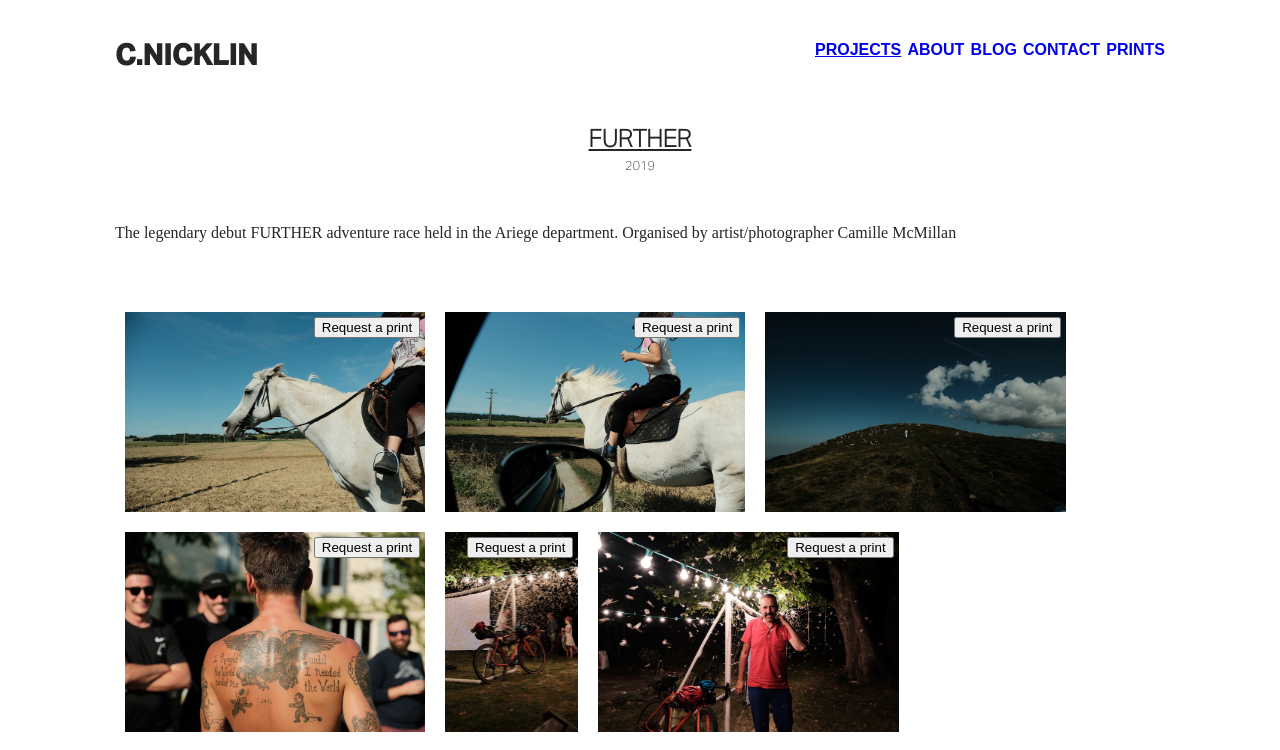
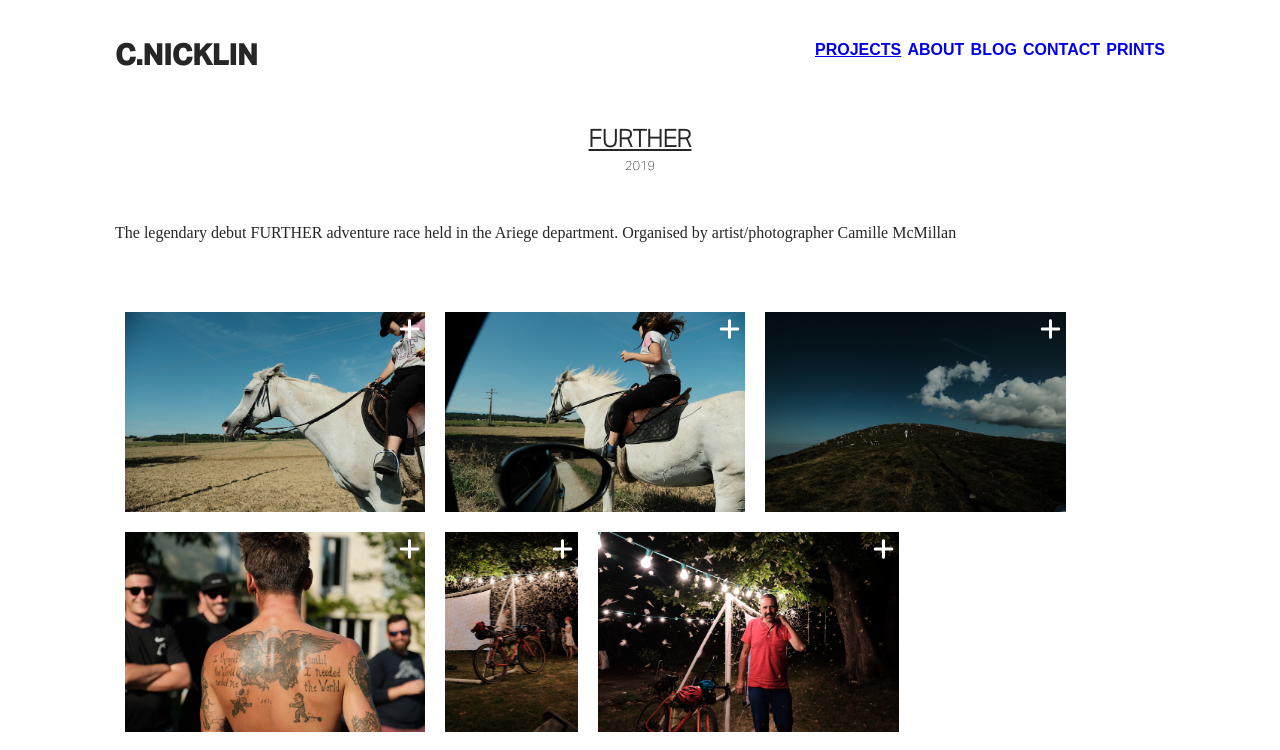
Before and after one commit to CalNicklin/photographyportfolio, a React (Create React App) app: page /projects/further in a window 1280 px wide. Shown: the top 750 px of the page. Built offline with nearby package versions, Linux system fonts and the light colour scheme; a web font is replaced by a local one.

Commit message:
adds faPlus icon

```diff
--- a/package.json
+++ b/package.json
@@ -3,6 +3,9 @@
   "version": "0.1.0",
   "private": true,
   "dependencies": {
+    "@fortawesome/fontawesome-svg-core": "^6.1.1",
+    "@fortawesome/free-solid-svg-icons": "^6.1.1",
+    "@fortawesome/react-fontawesome": "^0.2.0",
     "@reduxjs/toolkit": "^1.8.3",
     "@testing-library/jest-dom": "^5.16.4",
     "@testing-library/react": "^13.3.0",
--- a/src/features/PrintRequestForm/printRequestFormSlice.js
+++ b/src/features/PrintRequestForm/printRequestFormSlice.js
@@ -1,8 +1,6 @@
 import { createSlice } from "@reduxjs/toolkit";
 import { createAsyncThunk } from '@reduxjs/toolkit';
 import axios from 'axios';
-import { useDispatch } from "react-redux";
-
 
 export const submitPrintRequest = createAsyncThunk(
     'printRequestForm/submitPrintRequest',
--- a/src/features/Project/Project.js
+++ b/src/features/Project/Project.js
@@ -3,9 +3,12 @@ import { useSelector, useDispatch } from 'react-redux';
 import { useParams } from 'react-router-dom';
 import { selectProjects } from '../Projects/projectsSlice';
 import { openModal, setSrc, setAlt } from '../Modal/modalSlice';
-import { printsSlice, addPrint, selectPrints } from '../Prints/printsSlice';
+import { addPrint, selectPrints } from '../Prints/printsSlice';
 import Modal from '../Modal/Modal.js';
 import styles from './Project.module.css';
+import { library } from '@fortawesome/fontawesome-svg-core'
+import { faPlus } from '@fortawesome/free-solid-svg-icons';
+import { FontAwesomeIcon } from '@fortawesome/react-fontawesome';
 
 export default function Project() {
 
@@ -15,6 +18,7 @@ export default function Project() {
     const project = projects[title];
     const prints = useSelector(selectPrints);
     const dispatch = useDispatch();
+    library.add(faPlus);
 
     const handleClick = (event) => {
         // This event triggers the modal to open and sets the image src and alt attritbutes to that of a specified file in data.js
@@ -50,13 +54,15 @@ export default function Project() {
                                 alt={photo.alt}
                                 onClick={handleClick}
                             />
-                            <button
+                            {/* <button
                                 className={styles.child}
                                 onClick={addToPrints}
                                 value={photo.src}
                             >
                                 Request a print
-                            </button>
+                            </button> */}
+                            <FontAwesomeIcon icon={faPlus} className={styles.faPlus} size='xl' onClick={addToPrints}
+                                value={photo.src} />
                         </div>
                     )
                 })
--- a/src/features/Project/Project.module.css
+++ b/src/features/Project/Project.module.css
@@ -43,3 +43,17 @@ p {
     right: 0;
     margin: 5px;
 }
+
+.faPlus {
+    position: absolute;
+    top: 0;
+    right: 0;
+    margin: 5px;
+    color: white;
+    cursor: pointer;
+}
+
+.faPlus:hover {
+    opacity: 0.6;
+    color: white;
+}
```
Also changed, not shown: 1 other file (tests, documents, lock files or other folders).
